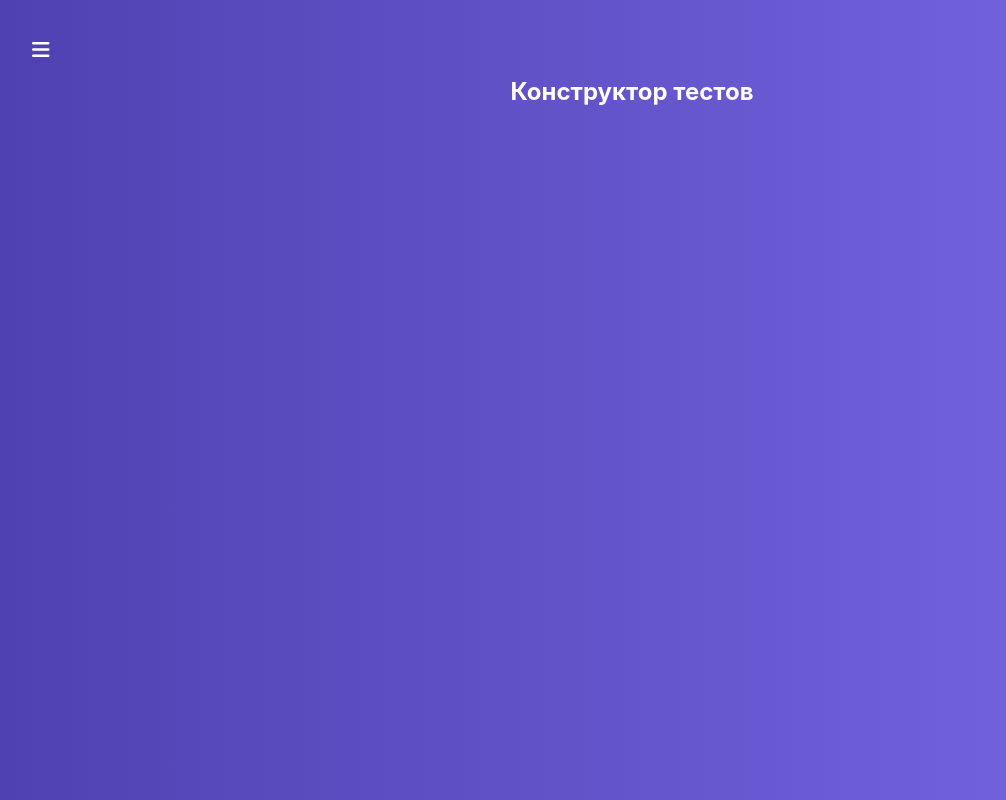
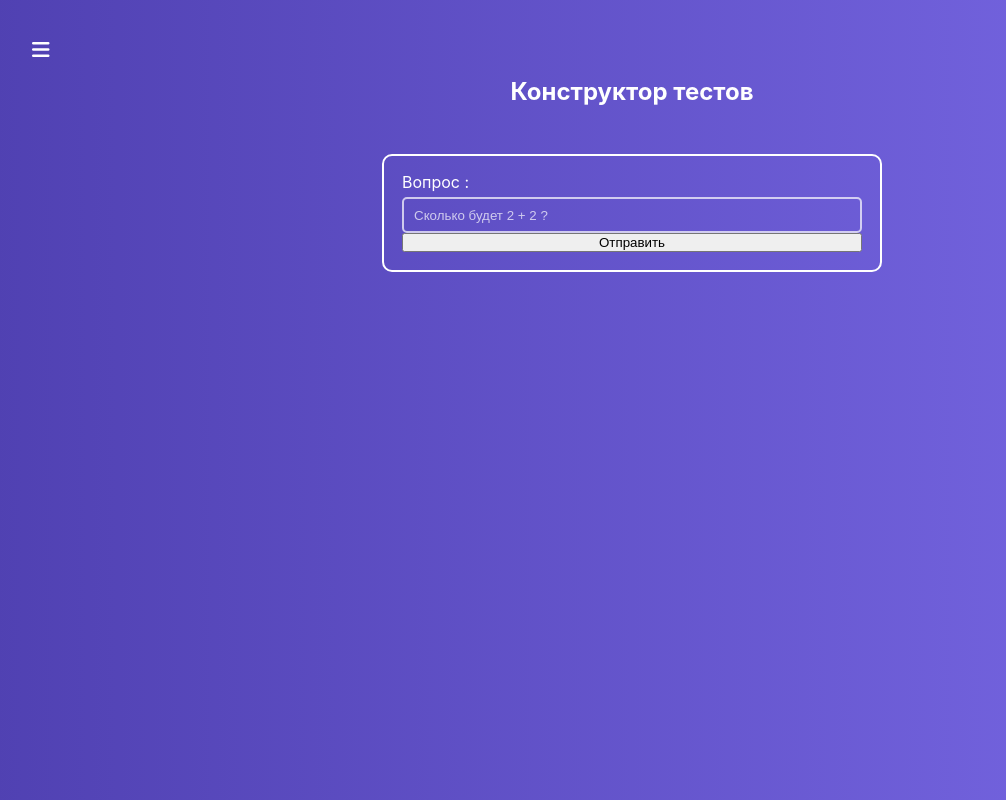
Before and after one commit to DmitryMuzalev/react-lesons-2, a React (Create React App) app: page /quiz-creator in a window 1280 px wide. Shown: the whole page, without its empty margins (8-1014 px from the left). Built offline with nearby package versions, Linux system fonts and the light colour scheme.

Commit message:
Getting started on custom Input

```diff
--- /dev/null
+++ b/src/components/UI/Input/Input.jsx
@@ -0,0 +1,19 @@
+import styles from './Input.module.css';
+
+export default function Input(props) {
+  const { id, type, label, register, placeholder } = { ...props };
+  const clasess = [styles.input].join(' ').trim();
+
+  return (
+    <>
+      <label htmlFor={id}>{label}</label>
+      <input
+        className={clasess}
+        id={id}
+        type={type || 'text'}
+        {...register}
+        placeholder={placeholder}
+      />
+    </>
+  );
+}
--- /dev/null
+++ b/src/components/UI/Input/Input.module.css
@@ -0,0 +1,19 @@
+.input {
+  height: 36px;
+  color: #ffffff;
+  background-color: transparent;
+  border: 2px solid rgba(255, 255, 255, 0.7);
+  border-radius: 5px;
+  padding: 0px 10px;
+  margin: 7px 0px 0px 0px;
+}
+
+.input:focus,
+input:active {
+  outline: none;
+  border-color: #ffffff;
+}
+
+input::placeholder {
+  color: rgba(255, 255, 255, 0.7);
+}
--- a/src/containers/AuthPage/AuthPage.jsx
+++ b/src/containers/AuthPage/AuthPage.jsx
@@ -14,29 +14,52 @@ export default function AuthPage() {
     reset();
   };
 
+  const emailValidationPatter =
+    /^(([^<>()[\]\\.,;:\s@"]+(\.[^<>()[\]\\.,;:\s@"]+)*)|.(".+"))@((\[[0-9]{1,3}\.[0-9]{1,3}\.[0-9]{1,3}\.[0-9]{1,3}\])|(([a-zA-Z\-0-9]+\.)+[a-zA-Z]{2,}))$/;
+  const passwordValidationPatter = /^(?=.*[A-Za-z])(?=.*\d)[A-Za-z\d]{8,}$/;
+
   return (
     <div className="container">
       <div className={styles.auth}>
         <h2>Авторизация</h2>
         <form className={styles.authForm} onSubmit={handleSubmit(onSubmit)}>
-          <label htmlFor="">
+          <label htmlFor="login">
             Логин :
             <input
               type="email"
+              placeholder="someone@example.com"
               autoFocus
+              id="login"
               {...register('login', {
                 required: 'Поле обязательно для заполнения ',
-                pattern:
-                  /^(([^<>()[\]\\.,;:\s@"]+(\.[^<>()[\]\\.,;:\s@"]+)*)|.(".+"))@((\[[0-9]{1,3}\.[0-9]{1,3}\.[0-9]{1,3}\.[0-9]{1,3}\])|(([a-zA-Z\-0-9]+\.)+[a-zA-Z]{2,}))$/,
+                pattern: {
+                  value: emailValidationPatter,
+                  message: 'Некорректный адрес электронной почты',
+                },
               })}
             />
             {errors.login && (
               <p className={styles.errorMessage}>{errors.login.message}</p>
             )}
           </label>
-          <label htmlFor="">
+          <label htmlFor="password">
             Пароль :
-            <input type="password" {...register('password')} />
+            <input
+              id="password"
+              type="password"
+              placeholder="Your password..."
+              {...register('password', {
+                required: 'Поле обязательно для заполнения ',
+                pattern: {
+                  value: passwordValidationPatter,
+                  message:
+                    'Минимум 8 символов, минимум одна буква и одна цифра',
+                },
+              })}
+            />
+            {errors.password && (
+              <p className={styles.errorMessage}>{errors.password.message}</p>
+            )}
           </label>
           <div className={styles.authForm__btns}>
             <button type="submit">Войти</button>
--- a/src/containers/AuthPage/AuthPage.module.css
+++ b/src/containers/AuthPage/AuthPage.module.css
@@ -36,6 +36,10 @@
   border-color: white;
 }
 
+.authForm input::placeholder {
+  color: rgba(255, 255, 255, 0.7);
+}
+
 .authForm__btns {
   display: flex;
   gap: 10px;
--- a/src/containers/QuizCreator/QuizCreator.jsx
+++ b/src/containers/QuizCreator/QuizCreator.jsx
@@ -1,9 +1,31 @@
-//import styles from './QuizCreator.module.css';
+import { useForm } from 'react-hook-form';
+import styles from './QuizCreator.module.css';
+import Input from '../../components/UI/Input/Input';
 
 export default function QuizCreator() {
+  const { register, reset, handleSubmit } = useForm();
+
+  const onSubmit = (data) => {
+    console.log(data);
+    reset();
+  };
   return (
     <div className="container">
-      <h2>Конструктор тестов</h2>
+      <div className={styles.quizCreator}>
+        <h2>Конструктор тестов</h2>
+        <form
+          className={styles.quizCreator__form}
+          onSubmit={handleSubmit(onSubmit)}
+        >
+          <Input
+            id="question"
+            register={register('question')}
+            label="Вопрос :"
+            placeholder="Сколько будет 2 + 2 ? "
+          />
+          <button type="submit">Отправить</button>
+        </form>
+      </div>
     </div>
   );
 }
--- a/src/containers/QuizCreator/QuizCreator.module.css
+++ b/src/containers/QuizCreator/QuizCreator.module.css
@@ -0,0 +1,15 @@
+.quizCreator {
+  display: flex;
+  flex-direction: column;
+  gap: 50px;
+  align-items: center;
+}
+
+.quizCreator__form {
+  display: flex;
+  flex-direction: column;
+  border: 2px solid white;
+  border-radius: 10px;
+  width: 500px;
+  padding: 18px;
+}
```
Also changed, not shown: src/services/validators/validators.js (added).
